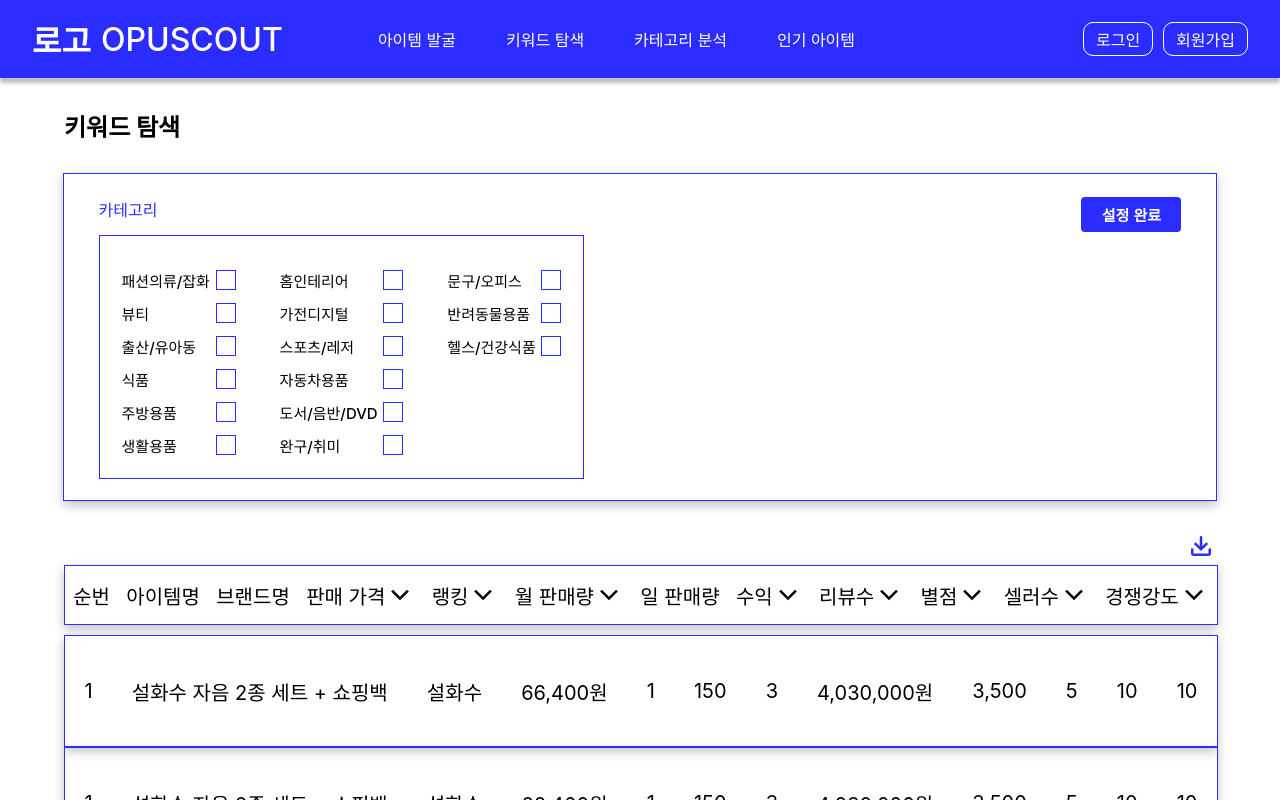
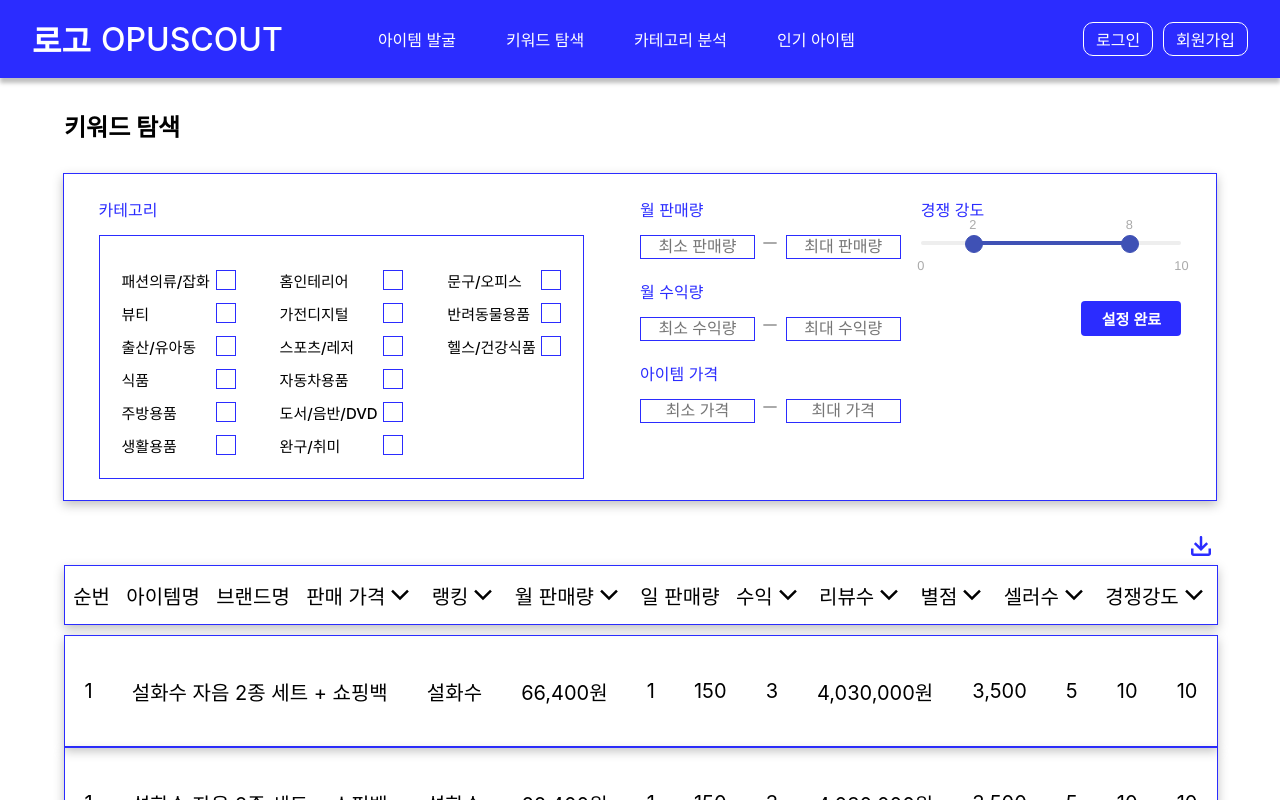
Before and after one commit to choheeis/OPUSCOUT_WEB, a React (Create React App) app in the folder opuscout/: page /keyword in a window 1280 px wide. Shown: the top 800 px of the page. Built offline with nearby package versions, Linux system fonts and the light colour scheme.

Commit message:
Add Codes : 키워드 탐색 경쟁강도 범위 라이브러리 추가 완료

```diff
--- a/opuscout/package.json
+++ b/opuscout/package.json
@@ -13,6 +13,7 @@
     "react": "^16.13.1",
     "react-dom": "^16.13.1",
     "react-icons": "^3.11.0",
+    "react-input-range": "^1.3.0",
     "react-router-dom": "^5.2.0",
     "react-scripts": "3.4.3",
     "styled-components": "^5.1.1"
--- a/opuscout/src/components/common/CategoryFilter.js
+++ b/opuscout/src/components/common/CategoryFilter.js
@@ -39,8 +39,7 @@ const CategoryFilterStyle = styled.div`
 
 function CategoryFilter() {
     const categoryState = useCategoryState();
-    console.log('카테고리필터');
-    console.log(categoryState);
+
     return(
         <CategoryFilterStyle>
             <div className="title">카테고리</div>
--- a/opuscout/src/components/keyword/KeywordFilter.js
+++ b/opuscout/src/components/keyword/KeywordFilter.js
@@ -1,7 +1,7 @@
 import React from 'react';
 import styled from 'styled-components';
-import KeywordRightFilter from './KeywordRightFilter';
 import CategoryFilter from '../common/CategoryFilter';
+import KeywordRightItem from './KeywordRightItem';
 
 const FilterBaseLayoutStyle = styled.div`
     .page-title {
@@ -32,7 +32,7 @@ function KeywordFilter({ children }) {
             <div className="page-title">{children}</div>
             <div className="container-box">
                 <CategoryFilter></CategoryFilter>
-                <KeywordRightFilter></KeywordRightFilter>
+                <KeywordRightItem></KeywordRightItem>
             </div>
         </FilterBaseLayoutStyle>
     )
--- a/opuscout/src/components/keyword/KeywordRightFilter.js
+++ /dev/null
@@ -1,78 +0,0 @@
-import React from 'react';
-import styled from 'styled-components';
-
-const KeywordRightFilterStyle = styled.div`
-    display: flex;
-    width: 50%;
-    height: 100%;
-    padding-right: 3%;
-    padding-top: 2%;
-    padding-bottom: 2%;
-    box-sizing: border-box;
-    float: right;
-    color: white;
-
-    .divide-left {
-        width: 50%;
-        height: 100%;
-        flex: 1 1 auto;
-        box-sizing: border-box;
-    }
-
-    .divide-right {
-        width: 50%;
-        height: 100%;
-        flex: 1 1 auto;
-        margin-left: 20px;
-        box-sizing: border-box;
-    }
-`;
-
-const CompleteButtonStyle = styled.button`
-    width: 100px;
-    height: 35px;
-    background: #2B2CFF;
-    border-radius: 4px;
-    color: #ffffff;
-    font-size: 15px;
-    font-weight: bold;
-    cursor: pointer;
-    float: right;
-    border: none;
-    outline: none;
-
-    &:hover {
-        // 커서 호버시 연한 파란색
-        background: #2353FF;
-    }
-    &:active {
-        // 클릭시 어두운 파란색
-        background: #001aec;
-    }
-`;
-
-function KeywordRightFilter() {
-    // const dispatch = useFilterDispatch();
-    // const onComplete = () => {
-    //     dispatch({
-    //         type: 'COMPLETE'
-    //     })
-    // }
-
-    return(
-        <KeywordRightFilterStyle>
-            <div className="divide-left">
-                {/* <MaxMinBox text="월 판매량" hideMin="최소 판매량" hideMax="최대 판매량"></MaxMinBox>
-                <MaxMinBox text="월 수익량" hideMin="최소 수익량" hideMax="최대 수익량"></MaxMinBox>
-                <MaxMinBox text="아이템 가격" hideMin="최소 가격" hideMax="최대 가격"></MaxMinBox> */}
-            </div>
-            <div className="divide-right">
-                {/* <MaxMinBox text="리뷰수" hideMin="최소 리뷰수" hideMax="최대 리뷰수"></MaxMinBox>
-                <MaxMinBox text="포함되어야 할 키워드" hideMin="최소 투자 비용" hideMax="최대 투자 비용"></MaxMinBox> */}
-                <CompleteButtonStyle>설정 완료</CompleteButtonStyle>
-            </div>
-        </KeywordRightFilterStyle>
-    )
-}
-
-export default React.memo(KeywordRightFilter);
--- /dev/null
+++ b/opuscout/src/components/keyword/KeywordRightItem.js
@@ -0,0 +1,134 @@
+/* External Dependencies */
+import React, { useState } from 'react';
+import styled from 'styled-components';
+import { CgBorderStyleSolid } from "react-icons/cg";
+import InputRange from 'react-input-range';
+import 'react-input-range/lib/css/index.css';
+
+const KeywordRightFilterStyle = styled.div`
+    display: flex;
+    width: 50%;
+    height: 100%;
+    padding-right: 3%;
+    padding-top: 2%;
+    padding-bottom: 2%;
+    box-sizing: border-box;
+    float: right;
+
+    .divide-left {
+        width: 50%;
+        height: 100%;
+        flex: 1 1 auto;
+        box-sizing: border-box;
+    }
+
+    .divide-right {
+        width: 50%;
+        height: 100%;
+        flex: 1 1 auto;
+        margin-left: 20px;
+        box-sizing: border-box;
+    }
+
+    .max-min-name {
+        color: #2B2CFF;
+        margin-bottom: 14px;
+    }
+
+    .box {
+        display: flex;
+        margin-bottom: 20px;
+    }
+
+    .divide-center {
+        flex: 1 1 auto;
+        color: #808080;
+        text-align: center;
+        box-sizing: border-box;
+    }
+`;
+
+const CompleteButtonStyle = styled.button`
+    width: 100px;
+    height: 35px;
+    background: #2B2CFF;
+    border-radius: 4px;
+    color: #ffffff;
+    font-size: 15px;
+    font-weight: bold;
+    cursor: pointer;
+    float: right;
+    border: none;
+    outline: none;
+    margin-top: 30px;
+
+    &:hover {
+        // 커서 호버시 연한 파란색
+        background: #2353FF;
+    }
+    &:active {
+        // 클릭시 어두운 파란색
+        background: #001aec;
+    }
+`;
+
+const InputBoxStyle = styled.input`
+    flex: 1 1 auto;
+    width: 100px;
+    box-sizing: border-box;
+    border: 0.5px solid #2B2CFF;
+    padding: 2px 5px;
+    font-size: 16px;
+    color: #000000;
+    text-align: center;
+    &:focus: {
+        outline: none;
+        color: transparent;
+    }
+`;
+
+// input range : https://www.npmjs.com/package/react-input-range
+function KeywordRightItem() {
+    const [opportunityState, setOpportunityState] = useState({
+        value: {
+            min: 2,
+            max: 8
+        }
+    });
+
+    return (
+        <KeywordRightFilterStyle>
+            <div className="divide-left">
+                <div className="max-min-name">월 판매량</div>
+                <div className="box">
+                    <InputBoxStyle id="1" placeholder="최소 판매량"></InputBoxStyle>
+                    <div className="divide-center"><CgBorderStyleSolid /></div>
+                    <InputBoxStyle id="2" placeholder="최대 판매량"></InputBoxStyle>
+                </div>
+
+                <div className="max-min-name">월 수익량</div>
+                <div className="box">
+                    <InputBoxStyle id="3" placeholder="최소 수익량"></InputBoxStyle>
+                    <div className="divide-center"><CgBorderStyleSolid /></div>
+                    <InputBoxStyle id="4" placeholder="최대 수익량"></InputBoxStyle>
+                </div>
+
+                <div className="max-min-name">아이템 가격</div>
+                <div className="box">
+                    <InputBoxStyle id="5" placeholder="최소 가격"></InputBoxStyle>
+                    <div className="divide-center"><CgBorderStyleSolid /></div>
+                    <InputBoxStyle id="6" placeholder="최대 가격"></InputBoxStyle>
+                </div>
+            </div>
+            <div className="divide-right">
+                <div className="max-min-name">경쟁 강도</div>
+                <div className="box">
+                    <InputRange minValue={0} maxValue={10} value={opportunityState.value} onChange={value => setOpportunityState({value})}></InputRange>
+                </div>
+                <CompleteButtonStyle >설정 완료</CompleteButtonStyle>
+            </div>
+        </KeywordRightFilterStyle>
+    )
+}
+
+export default KeywordRightItem;
--- a/opuscout/src/containers/Item.js
+++ b/opuscout/src/containers/Item.js
@@ -1,11 +1,13 @@
+/* External Dependencies */
 import React, { useEffect } from 'react';
 import styled from 'styled-components';
+import { CgSoftwareDownload } from "react-icons/cg";
+
+/* Internal Dependencies */
 import ListTitleBar from '../components/item/ItemListTitleBar'
-import { CgSoftwareDownload } from "react-icons/cg";
 import ListBar from '../components/common/ListBar';
-import Footer from '../components/common/Footer';
 import ItemFilter from '../components/item/ItemFilter';
-import { useCategoryState, useCategoryDispatch } from '../provider/MainProvider';
+import { useCategoryDispatch } from '../provider/MainProvider';
 
 const FilterSection = styled.div`
     width: 100%;
@@ -28,13 +30,13 @@ const ListSection = styled.div`
 `;
 
 const Item = () => {
-    const categoryState = useCategoryState();
     const categoryDispatch = useCategoryDispatch();
     useEffect(() => {
         categoryDispatch({
             type: 'RESET'
         })
     }, [])
+
     return (
         <>
             <FilterSection>
```
Also changed, not shown: opuscout/src/provider/MainProvider.js (+4 -37 lines), 1 other file (tests, documents, lock files or other folders).
